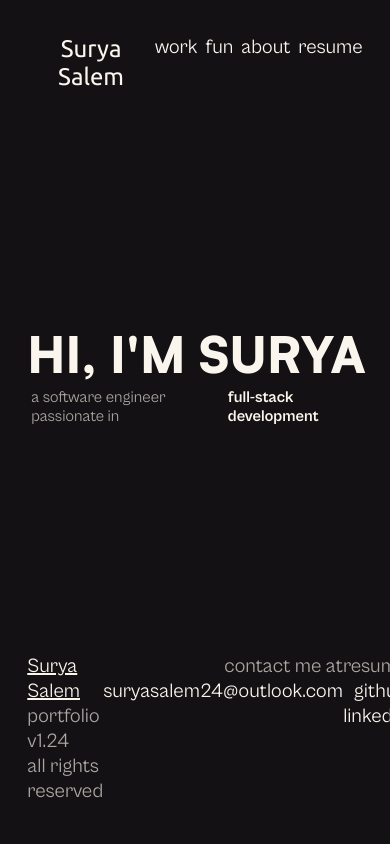
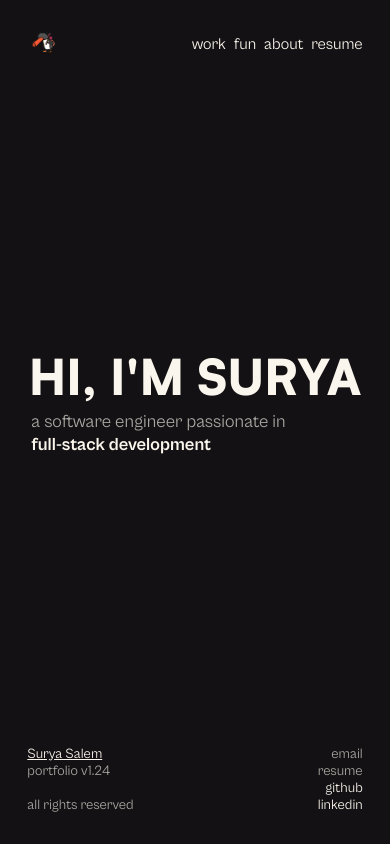
Before and after one commit to suryasalem/suryasalem.github.io, a React (Create React App) app: page / in a window 390 px wide. Built offline with nearby package versions, Linux system fonts and the light colour scheme.

Commit message:
mobile homepage

```diff
--- a/package.json
+++ b/package.json
@@ -8,7 +8,9 @@
     "@testing-library/react": "^13.4.0",
     "@testing-library/user-event": "^13.5.0",
     "react": "^18.2.0",
+    "react-device-detect": "^2.2.3",
     "react-dom": "^18.2.0",
+    "react-responsive": "^10.0.0",
     "react-scripts": "5.0.1",
     "web-vitals": "^2.1.4"
   },
--- a/src/App.js
+++ b/src/App.js
@@ -1,16 +1,41 @@
 // import logo from './pingu-no-bg.png';
 import './App.css';
 import './realtimecolors.css';
-import Homepage from './components/homepage';
+import Homepage from './components/desktop/homepage';
+import MobileHomepage from './components/mobile/mobileHomepage';
+import { isMobile, browserName } from "react-device-detect";
+import MediaQuery from 'react-responsive';
 
 function App() {
+
   return (
     <div className="App">
+      <MediaQuery maxWidth={650}>
+        <MobileHomepage />
+      </MediaQuery>
+      <MediaQuery minWidth={650}>
+        <Homepage />
+      </MediaQuery>
+    </div>
+  );
 
-      <Homepage />
-    </div>
+  // if (isMobile) {
+  //   console.log('user is on mobile');
+  //   return (
+  //     <div className="App">
+  //       <MobileHomepage />
+  //     </div>
+  //   );
+  // }
 
-  );
+  // console.log('user is on', browserName);
+  // return (
+  //   <div className="App">
+
+  //     <Homepage />
+  //   </div>
+
+  // );
   // return (
   //   <div className="App">
   //     <header className="App-header">
--- a/src/components/homepage.css
+++ b/src/components/desktop/homepage.css
@@ -22,6 +22,7 @@ body {
   display: flex;
   justify-content: space-between;
   padding: 35px 7vw 30px;
+  font-family: "CabinetGrotesk-Variable", sans-serif;
   /* padding-right: 7vw;
   padding-left: 7vw; */
 }
@@ -34,7 +35,6 @@ body {
 .nav {
   display: flex;
   gap: 2vw;
-  font-family: "CabinetGrotesk-Variable", sans-serif;
 }
 
 .navlink {
@@ -75,7 +75,7 @@ body {
   justify-content: flex-start;
   text-align: left;
   font-family: "CabinetGrotesk-Variable", sans-serif;
-  font-size: clamp(16px, 1.4vw, 2vw);
+  font-size: clamp(22px, 1.5vw, 2vw);
 }
 
 .tagline-text {
--- /dev/null
+++ b/src/components/mobile/mobileHomepage.css
@@ -0,0 +1,195 @@
+body {
+  margin: 0;
+  /* font-family: 'Arial', sans-serif; */
+  color: #faf5ed;
+  background-color: #131113;
+  display: flex;
+  flex-direction: column;
+  height: 100vh;
+  padding-left: var(--space-lg);
+  padding-right: var(--space-lg);
+}
+
+.m-header {
+  /* border: 1px solid red; */
+  display: flex;
+  align-items: center;
+  justify-content: space-between;
+  padding: 25px 7vw 10px;
+  padding-right: 7vw;
+  padding-left: 7vw;
+}
+
+.m-logo {
+  /* border: 1px solid red; */
+  width: 35px;
+  height: 35px;
+  object-fit: conver;
+  /* font-size: 24px; */
+}
+
+
+.m-nav {
+  display: flex;
+  gap: 2vw;
+  font-family: "CabinetGrotesk-Variable", sans-serif;
+}
+
+.m-navlink {
+  /* border: 1px solid red; */
+  color: #faf5ed;
+  text-decoration: none;
+  font-size: 16px;
+}
+
+.m-main {
+  /* border: 1px solid red; */
+  /* text-align: center; */
+  flex-grow: 1;
+  display: flex;
+  flex-direction: column;
+  justify-content: center;
+  padding: 7vw;
+}
+
+.m-intro {
+  /* border: 1px solid red; */
+  text-align: center;
+  font-family: "Satoshi-Variable", sans-serif;
+  text-transform: uppercase;
+  font-weight: 900;
+  font-style: normal;
+  /* margin: 0; */
+  /* max-width: calc(100% - 13vw); */
+  /* box-sizing: border-box; */
+  font-size: clamp(30px, 12.6vw, 13vw);
+  /* font-size: 12.6vw; */
+  white-space: nowrap;
+}
+
+.m-tagline {
+  /* border: 1px solid red; */
+  display: flex;
+  flex-direction: column;
+  justify-content: flex-start;
+  text-align: left;
+  font-family: "CabinetGrotesk-Variable", sans-serif;
+  font-size: clamp(18px, 1.4vw, 2vw);
+}
+
+.m-tagline-text {
+  opacity: 0.65;
+  padding-left: 1vw;
+}
+
+.m-highlight {
+  /* border: 1px solid red; */
+  font-weight: bold;
+  opacity: 1;
+  padding-left: 1vw;
+}
+
+.m-footer {
+  display: flex;
+  justify-content: space-between;
+  padding: 20px 7vw 30px;
+  /* padding-left: 5vw; */
+  /* padding: 20px; */
+  /* background-color: #131113; */
+
+  /* grid-column-gap: 40px;
+  grid-row-gap: 16px;
+  grid-template-rows: auto;
+  grid-template-columns: 2fr 1fr 1fr;
+  grid-auto-columns: 1fr;
+  margin: 40px 40px 0; */
+  font-family: "CabinetGrotesk-Variable", sans-serif;
+  /* display: grid; */
+}
+
+.m-footer-box-one,
+.m-footer-box-two,
+.m-footer-box-three,
+.m-footer-box-four {
+  /* border: 1px solid red; */
+  display: flex;
+  flex-direction: column;
+  font-size: 14px;
+  font-style: normal;
+  font-weight: 400;
+  line-height: normal;
+  /* justify-content: center; */
+}
+
+.m-footer-box-one {
+  text-align: left;
+}
+
+.m-footer-name{
+  text-decoration: underline;
+}
+
+.m-portfolio-version{
+  opacity: 0.65;
+}
+
+.m-copyright {
+  opacity: 0.65;
+}
+
+.m-footer-box-two {
+  text-align: center;
+  opacity: 0.65;
+}
+
+
+.m-footer-box-three {
+  text-align: right;
+}
+
+.m-contact{
+  opacity: 0.65;
+}
+.m-contact-email {
+  color: #faf5ed;
+  text-decoration: none;
+  opacity: 0.65;
+}
+
+
+.m-footer-box-four {
+  text-align: right;
+}
+
+.m-resume {
+  color: #faf5ed;
+  text-decoration: none;
+  opacity: 0.65;
+}
+
+.m-social-icon {
+  color: #faf5ed;
+  text-decoration: none;
+}
+
+/* @media screen and (max-width: 480px) {
+  .footer {
+    grid-row-gap: 35px;
+    grid-template-columns: 2fr;
+    margin: 20px 15px 100px;
+    padding-bottom: 100px;
+  }
+
+  .footer-left {
+    flex-direction: column;
+    align-items: flex-start;
+  }
+
+  .footer-center {
+    text-align: center;
+  }
+
+  .footer-right {
+    text-align: center;
+  }
+} */
--- /dev/null
+++ b/src/components/mobile/mobileHomepage.jsx
@@ -0,0 +1,90 @@
+import React from "react";
+import "./mobileHomepage.css";
+import pingu from "../images/pingu-no-bg.png";
+
+const mobileHomepage = () => {
+  return (
+    <body>
+      <header className="m-header">
+        <div>
+          <img src={pingu} alt="Logo" className="m-logo" />
+        </div>
+
+        <nav className="m-nav">
+          <a href="#work" className="m-navlink">
+            work
+          </a>
+          <a href="#fun" className="m-navlink">
+            fun
+          </a>
+          <a href="#about" className="m-navlink">
+            about
+          </a>
+          <a
+            href={`${process.env.PUBLIC_URL}/build-files/Surya_Salem_Resume.pdf`}
+            rel="noreferrer"
+            target="_blank"
+            className="m-navlink"
+          >
+            resume
+          </a>
+        </nav>
+      </header>
+      <main className="m-main">
+        <div className="m-intro">HI, I'M SURYA</div>
+        <div className="m-tagline">
+          <div className="m-tagline-text">
+            a software engineer passionate in &nbsp;
+          </div>
+          <div className="m-highlight">full-stack development</div>
+        </div>
+      </main>
+      <footer className="m-footer">
+        <div className="m-footer-box-one">
+          <div className="m-footer-name">Surya Salem</div>
+          <div className="m-portfolio-version">portfolio v1.24</div>
+          <br />
+          <div className="m-copyright">all rights reserved</div>
+        </div>
+        {/* <div className="footer-box-two"></div>
+        <div className="footer-box-three">
+          <div className="contact">contact me at</div>
+          <a href="mailto:suryasalem24@outlook.com" className="contact-email">
+            suryasalem24@outlook.com
+          </a>
+        </div> */}
+        <div className="m-footer-box-four">
+          <a href="mailto:suryasalem24@outlook.com" className="m-contact-email">
+            email
+          </a>
+          <a
+            href={`${process.env.PUBLIC_URL}/build-files/Surya_Salem_Resume.pdf`}
+            rel="noreferrer"
+            target="_blank"
+            className="m-resume"
+          >
+            resume
+          </a>
+          <a
+            href="https://www.github.com/suryasalem"
+            target="_blank"
+            rel="noreferrer"
+            className="m-social-icon"
+          >
+            github
+          </a>
+          <a
+            href="https://www.linkedin.com/in/suryasalem"
+            target="_blank"
+            rel="noreferrer"
+            className="m-social-icon"
+          >
+            linkedin
+          </a>
+        </div>
+      </footer>
+    </body>
+  );
+};
+
+export default mobileHomepage;
```
Also changed, not shown: src/components/desktop/homepage.jsx (renamed from src/components/homepage.jsx), 1 other file (tests, documents, lock files or other folders).
